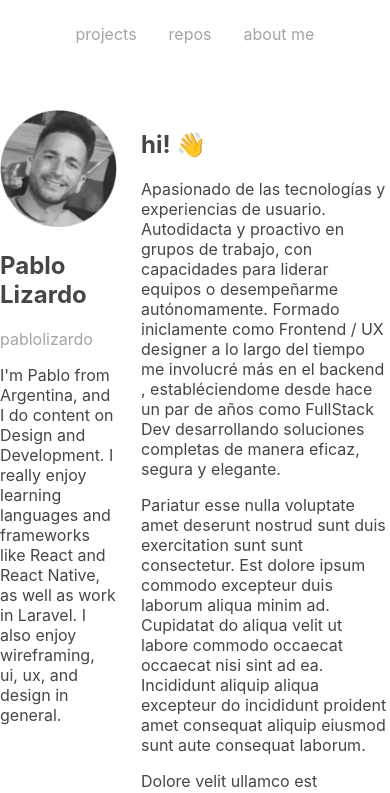
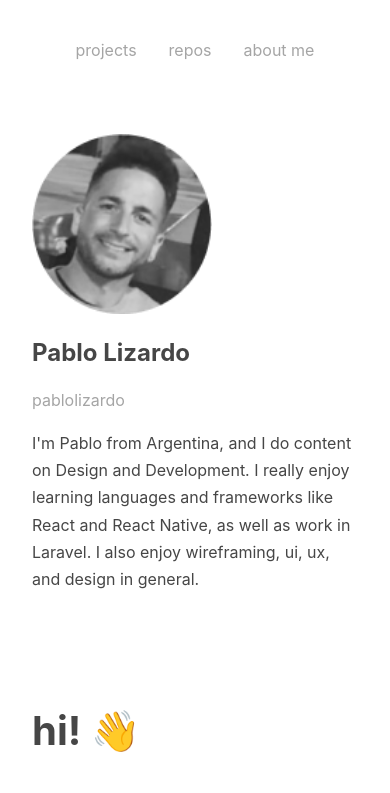
Before and after one commit to pablolizardo/works, a Next.js app: page / in a window 390 px wide. Shown: the top 793 px of the page. Built offline with nearby package versions, Linux system fonts and the light colour scheme.

Commit message:
style: :sparkles: new styling

```diff
--- a/styles/globals.scss
+++ b/styles/globals.scss
@@ -1,4 +1,5 @@
 :root {
+  --space-xl: 2rem;
   --space-lg: 1.5rem;
   --space: 1rem;
   --space-sm: 0.5rem;
@@ -39,21 +40,38 @@ a {
 
 #root {
   max-width: 1080px;
+  width: calc(100% - calc(var(--space-xl) * 2 ) );
   margin: auto;
+  padding-top: var(--space-xl);
+  padding-bottom: var(--space-xl);
   display: grid;
   min-height: 100vh;
-  gap: var(--space-lg);
+  gap: calc(var(--space-xl) * 2 );
   grid-template-areas:
     'header header'
     'aside main'
     'footer footer'
   ;
-  grid-template-columns: 30% 1fr;
+  grid-template-columns: minmax(230px,30%) 1fr;
   grid-auto-rows: auto 1fr auto;
-  & > * {
-    // border:1px solid red;
-    padding: var(--space) 0;
+
+}
+@media screen and (max-width: 700px) {
+  #root {
+    grid-template-areas:
+    'header header'
+    'aside aside'
+    'main main'
+    'footer footer'
+  ;
   }
+}
+
+h1{
+  font-size: 2.5rem;
+}
+p{
+  line-height: 1.7em;
 }
 
 header {
```
